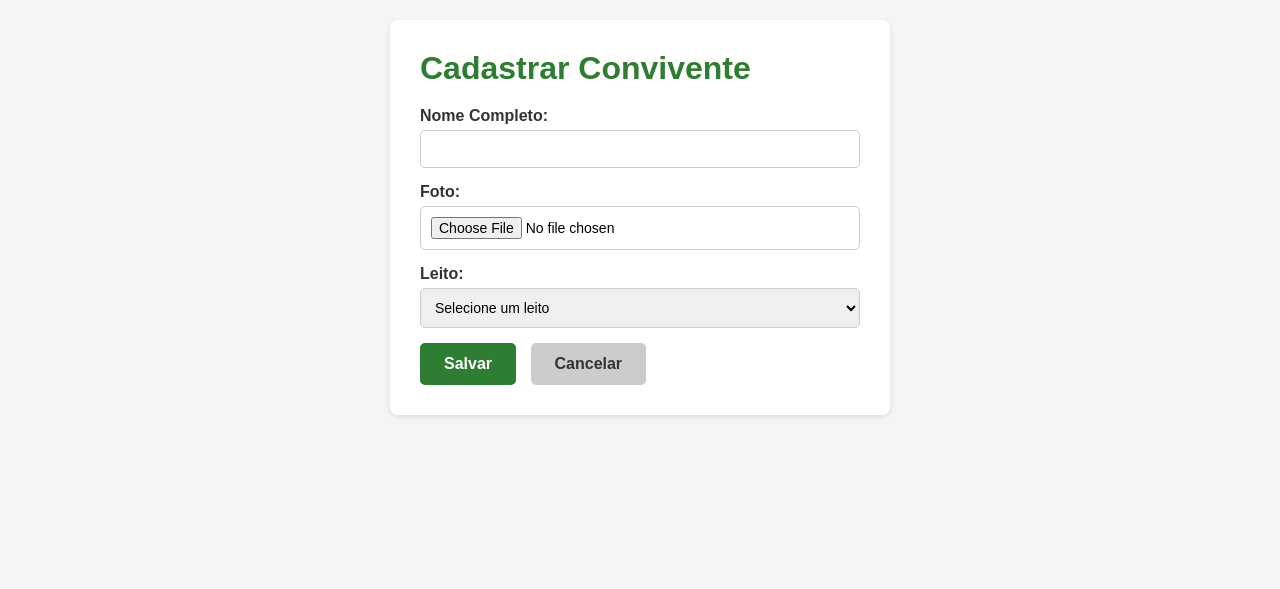
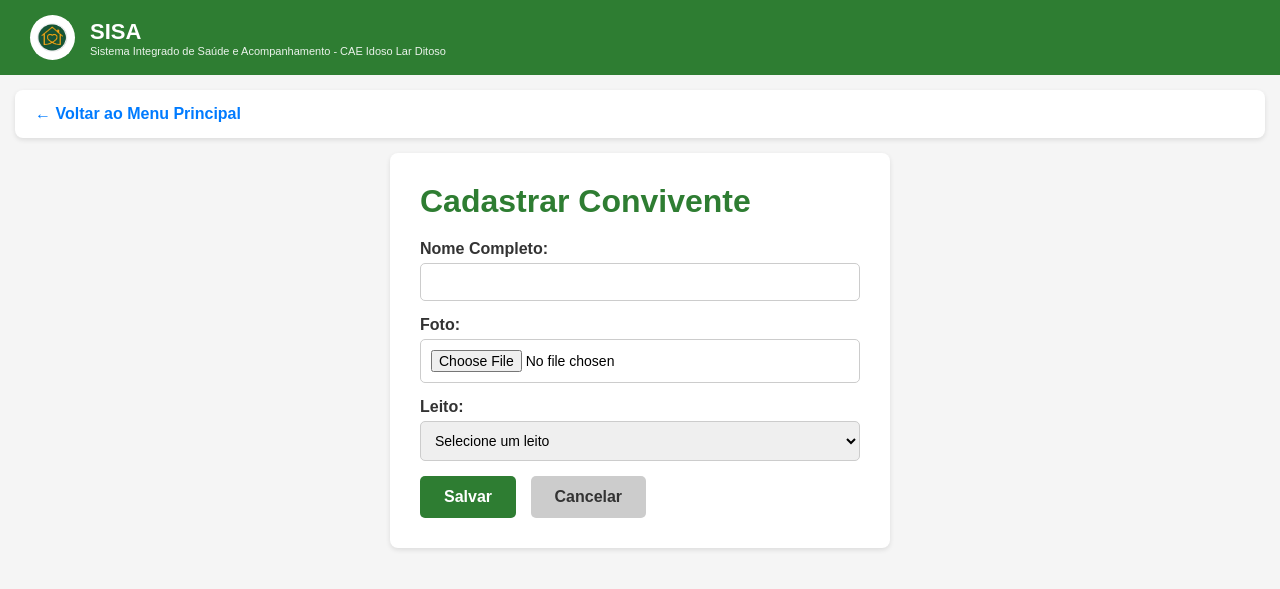
Before and after one commit to larditosotele-pixel/sisa-nuvem, a Flask app: page /cadastrar_convivente in a window 1280 px wide. Shown: the top 589 px of the page. Run offline with Flask 3, Linux system fonts and the light colour scheme; data that the repository does not hold is empty; some libraries are stand-ins or nearby versions.

Commit message:
Update form_convivente.html

```diff
--- a/templates/form_convivente.html
+++ b/templates/form_convivente.html
@@ -6,10 +6,52 @@
     <title>Cadastrar Convivente - SISA</title>
     <style>
         * { margin: 0; padding: 0; box-sizing: border-box; }
-        body { font-family: Arial, sans-serif; background: #f5f5f5; padding: 20px; }
-     .container { max-width: 500px; margin: 0 auto; background: white; padding: 30px; border-radius: 8px; box-shadow: 0 2px 5px rgba(0,0,0,0.1); }
+        body { font-family: Arial, sans-serif; background: #f5f5f5; }
+
+        /* NAVBAR - ADICIONADO */
+       .navbar {
+            background: #2e7d32;
+            color: white;
+            padding: 15px 30px;
+            display: flex;
+            align-items: center;
+            gap: 15px;
+        }
+       .logo-img {
+            width: 45px;
+            height: 45px;
+            background: white;
+            border-radius: 50%;
+            display: flex;
+            align-items: center;
+            justify-content: center;
+            flex-shrink: 0;
+            overflow: hidden;
+        }
+       .logo-img img { width: 35px; height: 35px; object-fit: contain; }
+       .navbar-info h2 { font-size: 22px; margin: 0; }
+       .navbar-info p { font-size: 11px; margin: 0; opacity: 0.9; }
+
+        /* BOTÃO VOLTAR - ADICIONADO */
+       .header-nav {
+            background: white;
+            padding: 15px 20px;
+            margin: 15px;
+            border-radius: 8px;
+            box-shadow: 0 2px 5px rgba(0,0,0,0.1);
+        }
+       .header-nav a { color: #007bff; text-decoration: none; font-weight: bold; font-size: 16px; }
+
+       .container {
+            max-width: 500px;
+            margin: 0 auto;
+            background: white;
+            padding: 30px;
+            border-radius: 8px;
+            box-shadow: 0 2px 5px rgba(0,0,0,0.1);
+        }
         h1 { margin-bottom: 20px; color: #2e7d32; }
-     .form-group { margin-bottom: 15px; }
+       .form-group { margin-bottom: 15px; }
         label { display: block; margin-bottom: 5px; font-weight: bold; color: #333; }
         input[type="text"], input[type="file"], select {
             width: 100%;
@@ -18,7 +60,7 @@
             border-radius: 5px;
             font-size: 14px;
         }
-     .btn {
+       .btn {
             padding: 12px 24px;
             border: none;
             border-radius: 5px;
@@ -27,11 +69,27 @@
             font-size: 16px;
             margin-right: 10px;
         }
-     .btn-salvar { background: #2e7d32; color: white; }
-     .btn-cancelar { background: #ccc; color: #333; text-decoration: none; display: inline-block; }
+       .btn-salvar { background: #2e7d32; color: white; }
+       .btn-cancelar { background: #ccc; color: #333; text-decoration: none; display: inline-block; }
     </style>
 </head>
 <body>
+    <!-- NAVBAR - ADICIONADO -->
+    <div class="navbar">
+        <div class="logo-img">
+            <img src="{{ url_for('static', filename='logo_ki.png') }}" alt="Logo Lar Ditoso">
+        </div>
+        <div class="navbar-info">
+            <h2>SISA</h2>
+            <p>Sistema Integrado de Saúde e Acompanhamento - CAE Idoso Lar Ditoso</p>
+        </div>
+    </div>
+
+    <!-- BOTÃO VOLTAR - ADICIONADO -->
+    <div class="header-nav">
+        <a href="{{ url_for('index') }}">← Voltar ao Menu Principal</a>
+    </div>
+
     <div class="container">
         <h1>Cadastrar Convivente</h1>
         <form method="POST" enctype="multipart/form-data">
```
